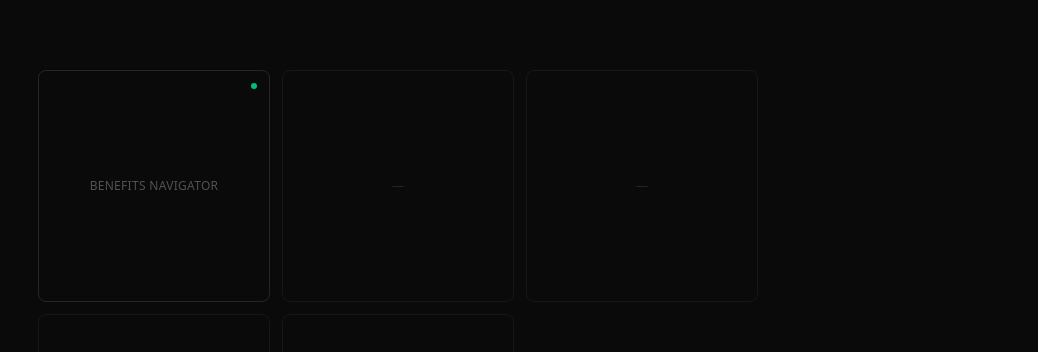
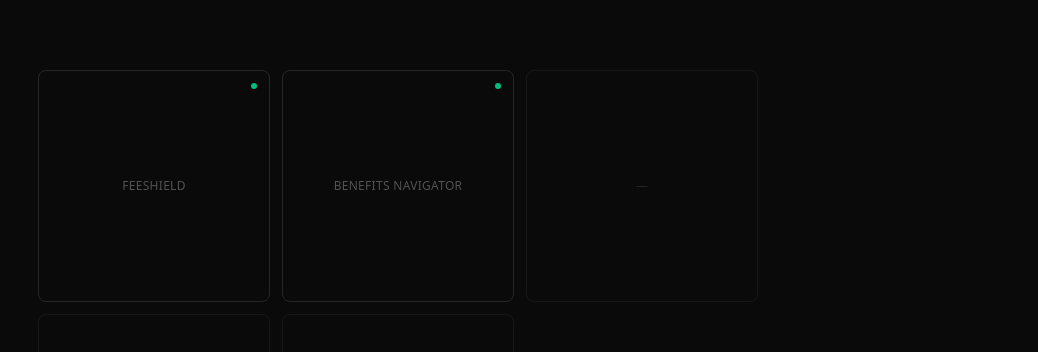
Before and after one commit to doreisato/infinite-machines, a Next.js app: page / in a window 1280 px wide. Shown: the part 138-490 px from the top of the page, without its empty margins (242-1280 px from the left). Built offline with nearby package versions, Linux system fonts and the light colour scheme.

Commit message:
Add FeeShield tile

```diff
--- a/app/page.tsx
+++ b/app/page.tsx
@@ -12,6 +12,13 @@ interface Project {
 }
 
 const projects: Project[] = [
+  {
+    id: 'feeshield',
+    name: 'FeeShield',
+    description: 'Detects common bank/utility late-fee risks and provides a simple due-date action plan.',
+    url: 'https://feeshield-production.up.railway.app',
+    status: 'live',
+  },
   {
     id: "benefits-navigator",
     name: "Benefits Navigator",
```
